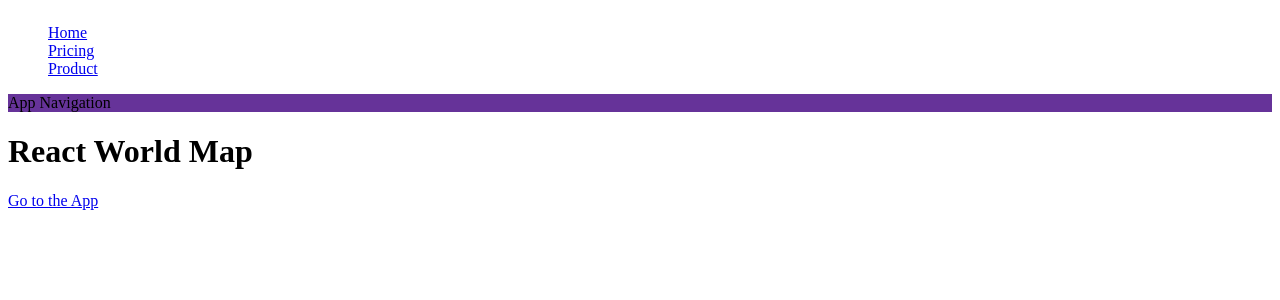
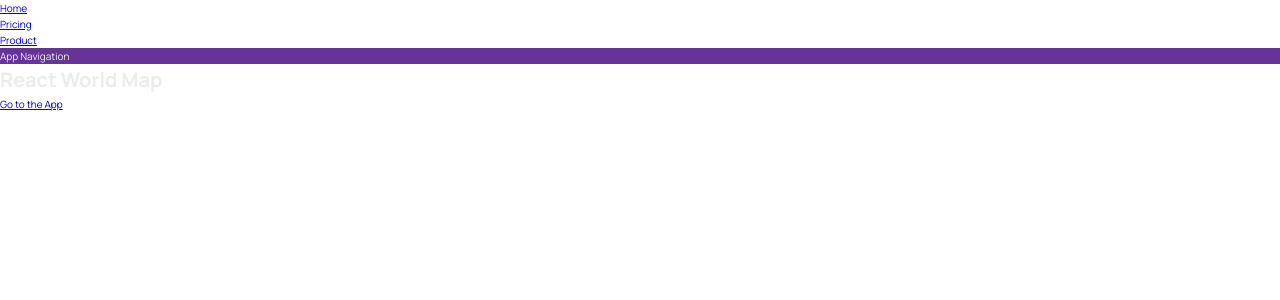
Before and after one commit to yungshun317/react-world-map, a React app: page / in a window 1280 px wide. Shown: the top 300 px of the page. Built offline with nearby package versions, Linux system fonts and the light colour scheme.

Commit message:
[FEAT] Create a global CSS file

```diff
--- /dev/null
+++ b/src/index.css
@@ -0,0 +1,78 @@
+/* Taken from getting started guide at: https://leafletjs.com/examples/quick-start/ */
+@import "https://unpkg.com/leaflet@1.9.3/dist/leaflet.css";
+@import "https://fonts.googleapis.com/css2?family=Manrope:wght@400;600;700;800&display=swap";
+
+/* These CSS variables are global, so they are available in all CSS modules */
+:root {
+    --color-brand--1: #ffb545;
+    --color-brand--2: #00c46a;
+
+    --color-dark--0: #242a2e;
+    --color-dark--1: #2d3439;
+    --color-dark--2: #42484d;
+    --color-light--1: #aaa;
+    --color-light--2: #ececec;
+    --color-light--3: #d6dee0;
+}
+
+* {
+    margin: 0;
+    padding: 0;
+    box-sizing: inherit;
+}
+
+html {
+    font-size: 62.5%;
+    box-sizing: border-box;
+}
+
+body {
+    font-family: "Manrope", sans-serif;
+    color: var(--color-light--2);
+    font-weight: 400;
+    line-height: 1.6;
+}
+
+label {
+    font-size: 1.6rem;
+    font-weight: 600;
+}
+
+input,
+textarea {
+    width: 100%;
+    padding: 0.8rem 1.2rem;
+    font-family: inherit;
+    font-size: 1.6rem;
+    border: none;
+    border-radius: 5px;
+    background-color: var(--color-light--3);
+    transition: all 0.2s;
+}
+
+input:focus {
+    outline: none;
+    background-color: #fff;
+}
+
+.cta:link,
+.cta:visited {
+    display: inline-block;
+    background-color: var(--color-brand--2);
+    color: var(--color-dark--1);
+    text-transform: uppercase;
+    text-decoration: none;
+    font-size: 1.6rem;
+    font-weight: 600;
+    padding: 1rem 3rem;
+    border-radius: 5px;
+}
+
+/*
+"importCSSModule": {
+    "prefix": "csm",
+    "scope": "javascript,typescript,javascriptreact",
+    "body": ["import styles from './${TM_FILENAME_BASE}.module.css'"],
+    "description": "Import CSS Module as `styles`"
+  },
+*/
--- a/src/main.jsx
+++ b/src/main.jsx
@@ -1,6 +1,7 @@
 import React from "react";
 import ReactDOM from "react-dom/client";
 import App from "./App";
+import "./index.css";
 
 ReactDOM.createRoot(document.querySelector("#root")).render(
     <React.StrictMode>
--- a/webpack.config.js
+++ b/webpack.config.js
@@ -20,7 +20,7 @@
             }
         }
     ],
-    // include: /\.module\.css$/
+    include: /\.module\.css$/
 }
 
 /*
@@ -51,11 +51,11 @@
     module: {
         rules: [
             cssConfig,
-            // {
-            //     test: /\.css$/,
-            //    use: ["style-loader", "css-loader"],
-            //    exclude: /\.module\.css$/,
-            // },
+            {
+                test: /\.css$/,
+                use: ["style-loader", "css-loader"],
+                exclude: /\.module\.css$/,
+            },
             {
                 test: /\.jsx$/,
                 exclude: /(node_modules)/,
```
